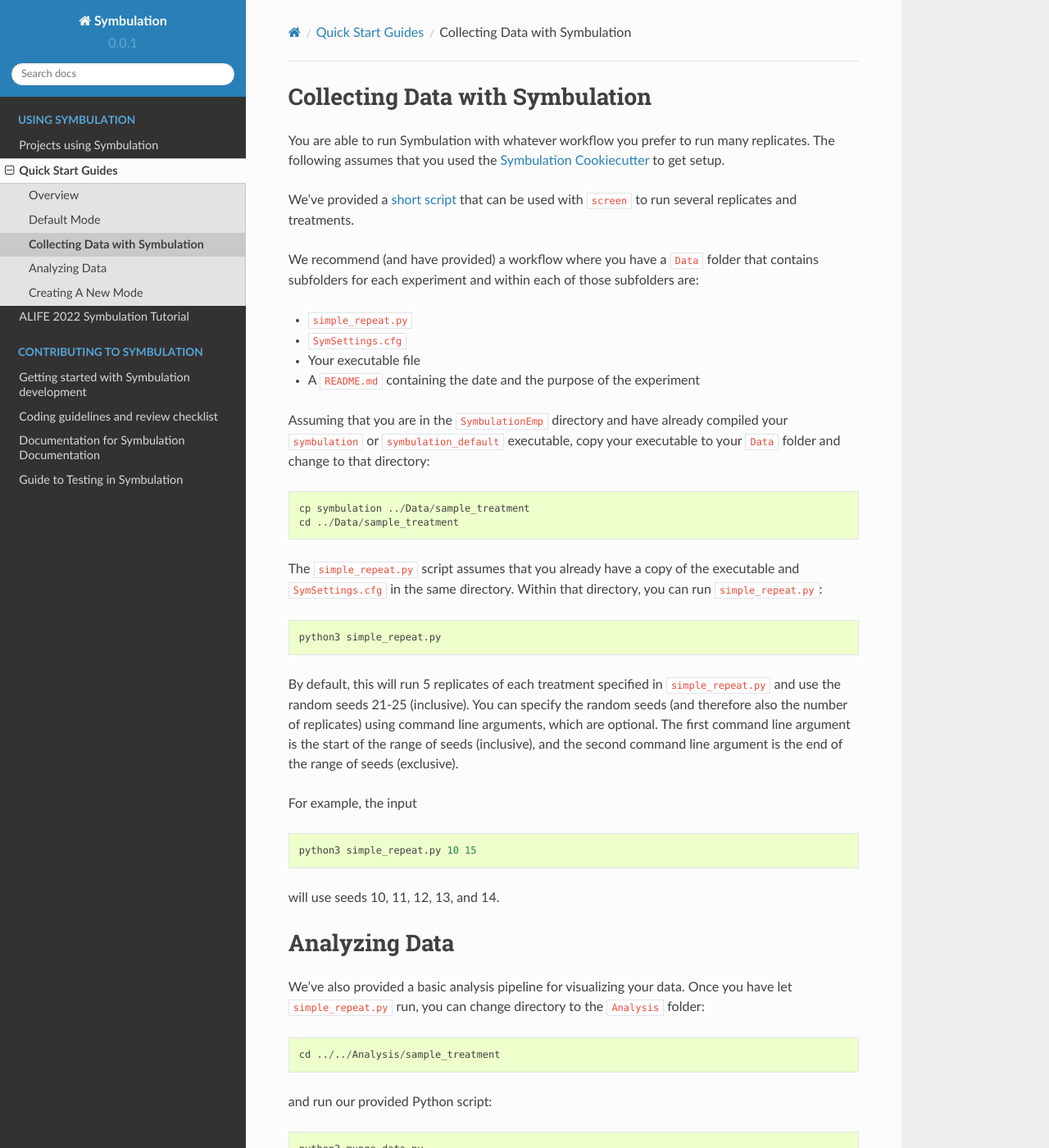
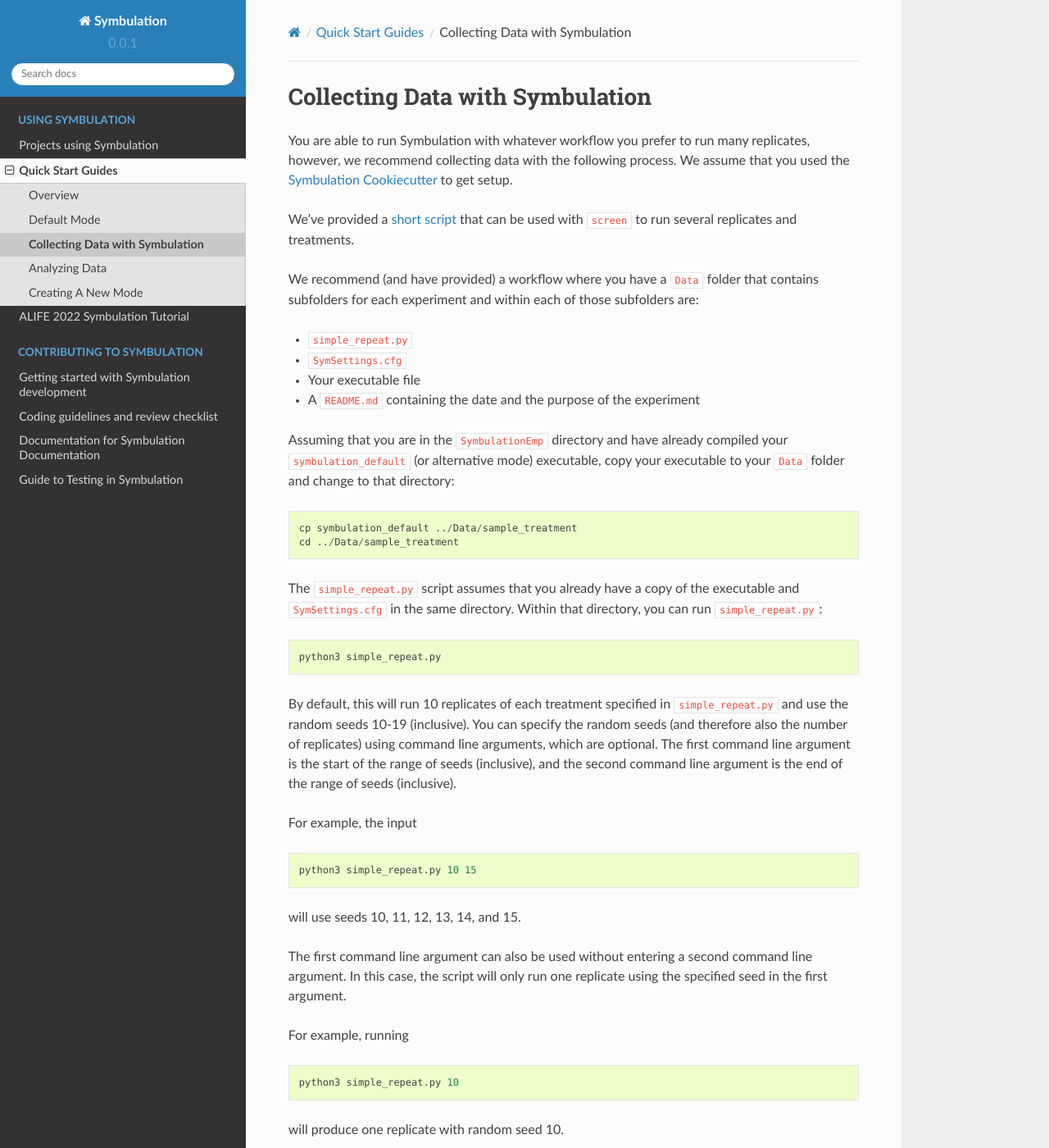
Before and after one commit to anyaevostinar/SymbulationEmp, a Sphinx documentation site: the page built from docs/QuickStartGuides/2-CollectingData.md, in a window 1280 px wide and 1400 px high. Shown: the whole window at 82% size. Built offline with Sphinx 7.4.7 and the Read the Docs theme 2.0.0, drawn with Linux system fonts in a browser that asks for light colours; pages that are not in the unit, such as notebooks, are missing from menus.

Commit message:
Clarified how to use command line arguments for simple_repeats

````diff
--- a/docs/QuickStartGuides/2-CollectingData.md
+++ b/docs/QuickStartGuides/2-CollectingData.md
@@ -1,6 +1,6 @@
 # Collecting Data with Symbulation
-You are able to run Symbulation with whatever workflow you prefer to run many replicates.
-The following assumes that you used the [Symbulation Cookiecutter](https://github.com/anyaevostinar/SymbulationProjectTemplate) to get setup.
+You are able to run Symbulation with whatever workflow you prefer to run many replicates, however, we recommend collecting data with the following process.
+We assume that you used the [Symbulation Cookiecutter](https://github.com/anyaevostinar/SymbulationProjectTemplate) to get setup.
 
 We've provided a [short script](https://github.com/anyaevostinar/SymbulationProjectTemplate/blob/main/%7B%7Bcookiecutter.project_name%7D%7D/Data/sample_treatment/simple_repeat.py) that can be used with `screen` to run several replicates and treatments.
 
@@ -11,10 +11,10 @@
 - Your executable file
 - A `README.md` containing the date and the purpose of the experiment
 
-Assuming that you are in the `SymbulationEmp` directory and have already compiled your `symbulation` or `symbulation_default` executable, copy your executable to your `Data` folder and change to that directory:
+Assuming that you are in the `SymbulationEmp` directory and have already compiled your `symbulation_default` (or alternative mode) executable, copy your executable to your `Data` folder and change to that directory:
 
 ```
-cp symbulation ../Data/sample_treatment
+cp symbulation_default ../Data/sample_treatment
 cd ../Data/sample_treatment
 ```
 
@@ -24,15 +24,23 @@
 python3 simple_repeat.py
 ```
 
-By default, this will run 5 replicates of each treatment specified in `simple_repeat.py` and use the random seeds 21-25 (inclusive).
+By default, this will run 10 replicates of each treatment specified in `simple_repeat.py` and use the random seeds 10-19 (inclusive).
 You can specify the random seeds (and therefore also the number of replicates) using command line arguments, which are optional.
-The first command line argument is the start of the range of seeds (inclusive), and the second command line argument is the end of the range of seeds (exclusive).
+The first command line argument is the start of the range of seeds (inclusive), and the second command line argument is the end of the range of seeds (inclusive).
 
 For example, the input
-```shell
+```
 python3 simple_repeat.py 10 15
 ```
-will use seeds 10, 11, 12, 13, and 14.
+will use seeds 10, 11, 12, 13, 14, and 15.
+
+The first command line argument can also be used without entering a second command line argument. In this case, the script will only run one replicate using the specified seed in the first argument.
+
+For example, running
+```
+python3 simple_repeat.py 10
+```
+will produce one replicate with random seed 10.
 
 # Analyzing Data
 We've also provided a basic analysis pipeline for visualizing your data.
````
